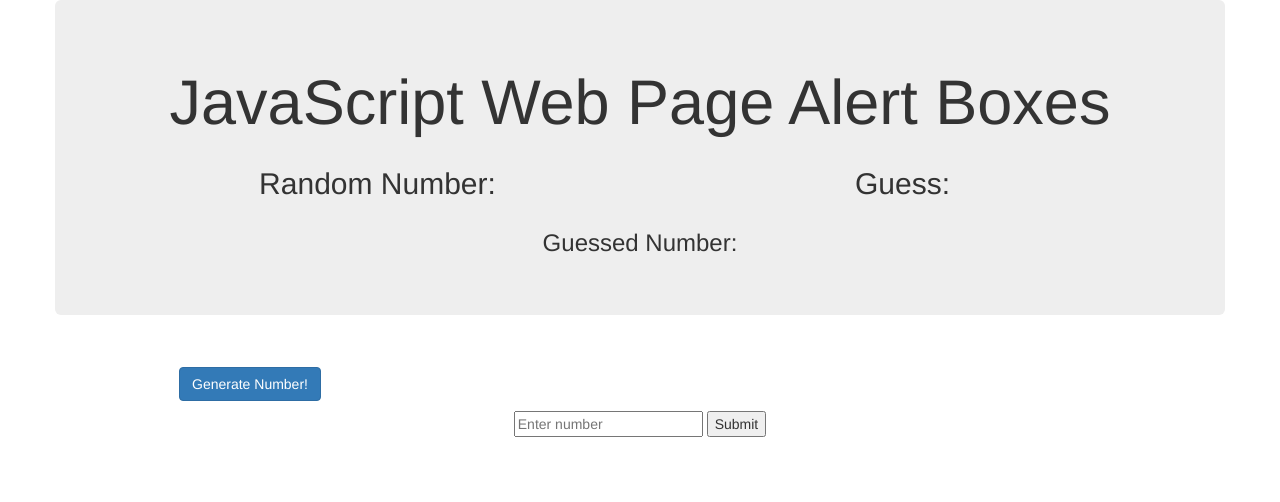
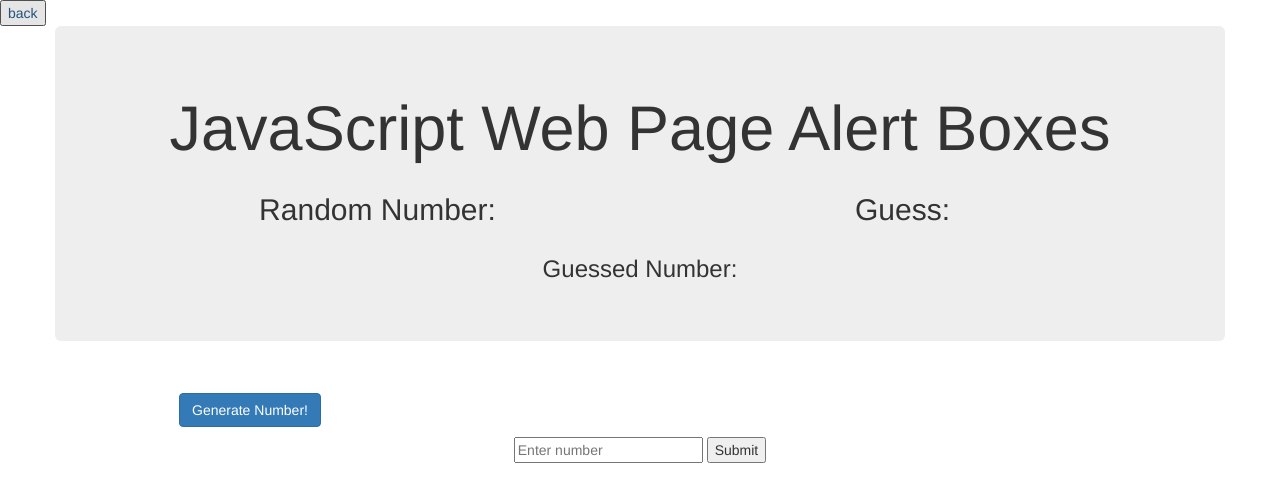
Before and after one commit to Sandwich-God/Guessing-Game, a plain HTML site: page index.html in a window 1280 px wide. Drawn offline with nearby package versions, Linux system fonts and the light colour scheme.

Commit message:
refining #2
Updated README with url to webpage. added option to go to landing page.

```diff
--- a/index.html
+++ b/index.html
@@ -8,6 +8,7 @@
 	<script src="script.js"></script>
 </head>
 <body>
+<a href="https://sandwich-god.github.io/Landing-Page/"><button>back</button></a>
 <div class="container text-center">
 	<div class="jumbotron row" id="win">
 		<div class="col-lg-12">
```
Also changed, not shown: 1 other file.
